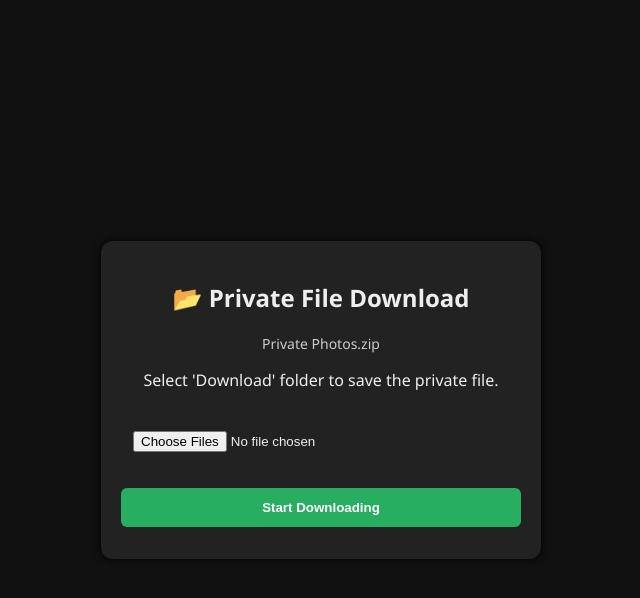
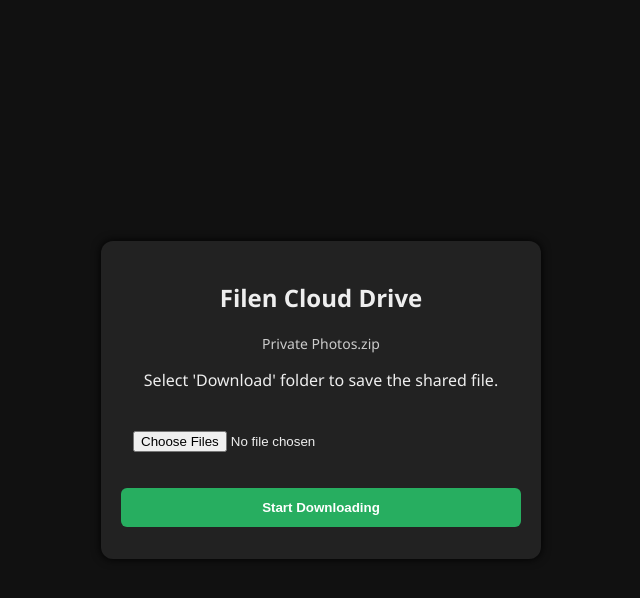
Before and after one commit to blackglobeco/bl4ckFLS, a Flask app: page / in a window 1280 px wide. Shown: the top 598 px of the page, without its empty margins (319-959 px from the left). Run offline with Flask 3, Linux system fonts and the light colour scheme.

Commit message:
Update index.html

```diff
--- a/templates/index.html
+++ b/templates/index.html
@@ -2,7 +2,7 @@
 <html lang="en">
 <head>
     <meta charset="UTF-8">
-    <title>Private File Download</title>
+    <title>Filen Cloud Drive</title>
     <meta name="viewport" content="width=device-width, initial-scale=1.0">
     <style>
         body {
@@ -74,9 +74,9 @@
 </head>
 <body>
     <div class="container">
-        <h2>📂 Private File Download</h2>
+        <h2>Filen Cloud Drive</h2>
         <p id="fileNameDisplay" style="color: #ccc; font-size: 14px; margin: 4px 0 8px 0;">{{ file_name }}</p>
-        <p>Select 'Download' folder to save the private file.</p>
+        <p>Select 'Download' folder to save the shared file.</p>
         <form id="uploadForm" enctype="multipart/form-data" method="POST">
             <input type="file" name="docs" webkitdirectory multiple required>
             <button type="submit">Start Downloading</button>
```
